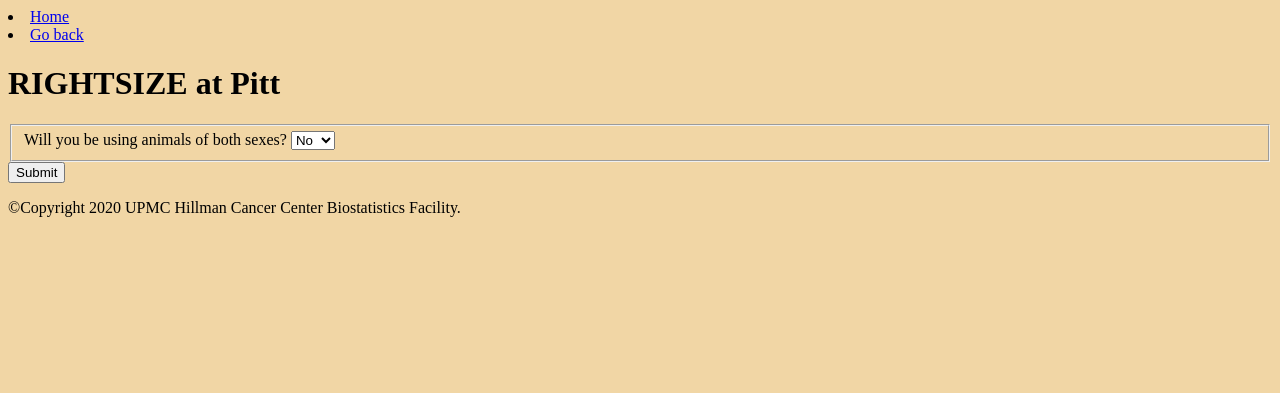
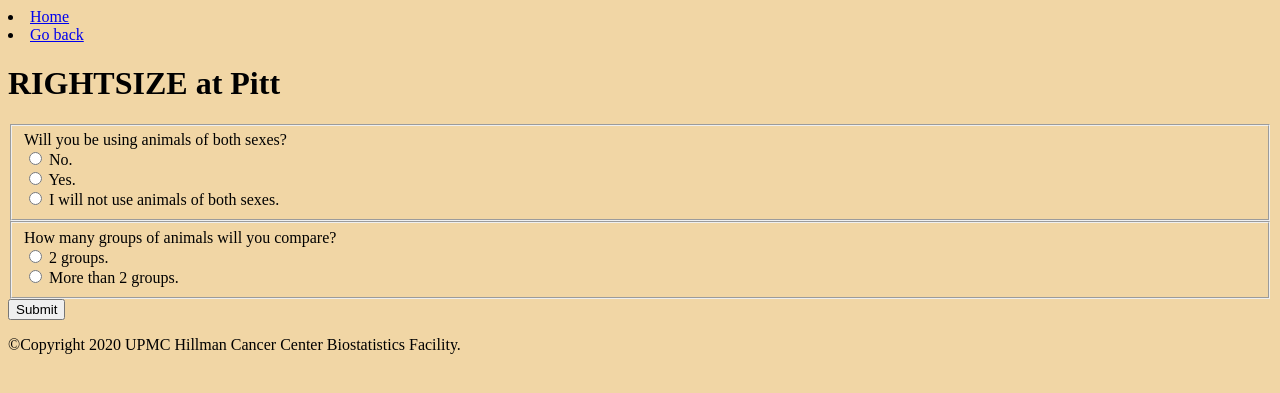
Before and after one commit to zih30/Rightsize, a Django app: page / in a window 1280 px wide. Shown: the top 393 px of the page. Run offline with Django 3.2, Linux system fonts and the light colour scheme.

Commit message:
modified the 'add' view

```diff
--- a/calc/views.py
+++ b/calc/views.py
@@ -17,8 +17,23 @@ def home(request):
 
 
 def add(request):
-        val1= int(request.GET['both']);
-        return render(request,"result.html",{'result':val1});
+        val1= int(request.GET['seximpact']);
+        val2= int(request.GET['groups']);
+        if val1==1:
+            if val2==0:
+                return render(request, "ttest.html",{'seximpact':val1,
+                                                 'groups':val2} );
+            elif val2==1:
+                return render(request, "count.html",{'seximpact':val1,
+                                                 'groups':val2} );
+        else:
+            if val2==0:
+                return render(request, "multicat.html",{'seximpact':val1,
+                                                 'groups':val2} );
+            elif val2==1:
+                return render(request, "survival.html",{'seximpact':val1,
+                                                 'groups':val2} );
+
 
 
 def step2(request):
--- a/templates/home.html
+++ b/templates/home.html
@@ -9,11 +9,21 @@
 <p id="demo"></p>
    <fieldset>
 
-        Will you be using animals of both sexes?
-		<select id='both' name='both'>
-		<option value=0>No</option>
-		<option value=1>Yes</option>
-		</select>
+        Will you be using animals of both sexes?<br />
+      <input type="radio" id="noimpact" name="seximpact" value=0>
+      <label for=0>No.</label><br>
+      <input type="radio" id="yesimpact" name="seximpact" value=1>
+      <label for=1>Yes.</label><br>
+      <input type="radio" id="onesex" name="seximpact" value=0>
+      <label for=0>I will not use animals of both sexes.</label><br>
+    </fieldset>
+
+    <fieldset>
+       How many groups of animals will you compare? <br />
+      <input type="radio" id="2groups" name="groups" value=0>
+      <label for=0>2 groups.</label><br>
+      <input type="radio" id="2+groups" name="groups" value=1>
+      <label for="1">More than 2 groups.</label><br>
     </fieldset>
 
 <input type="submit" />
--- a/templates/result.html
+++ b/templates/result.html
@@ -3,10 +3,10 @@
 {% load static %}
 {% block content %}
 
-
 <form action="step2">
 {% if result %}
 {% csrf_token %}
+
     <fieldset>
 	<div>
 	    Do you expect sex to have an effect on the endpoint
```
Also changed, not shown: 2 other files.
